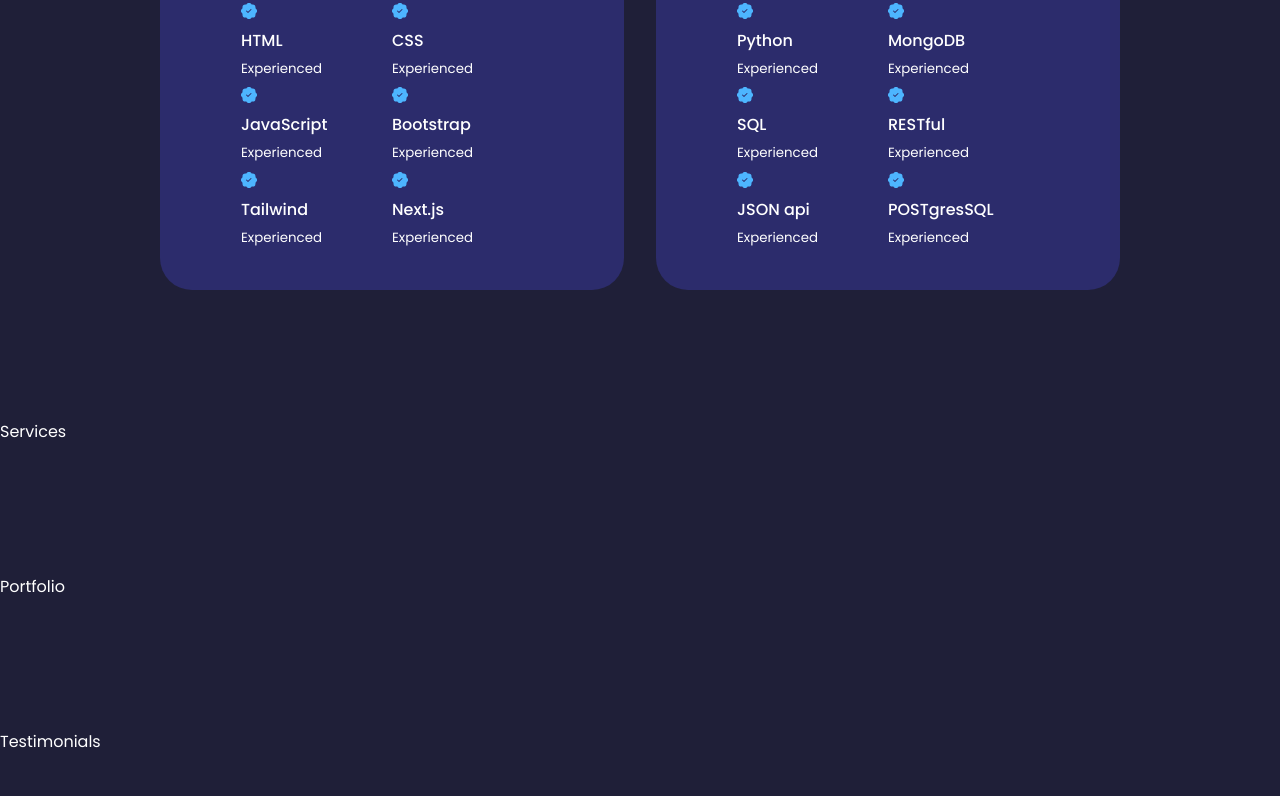
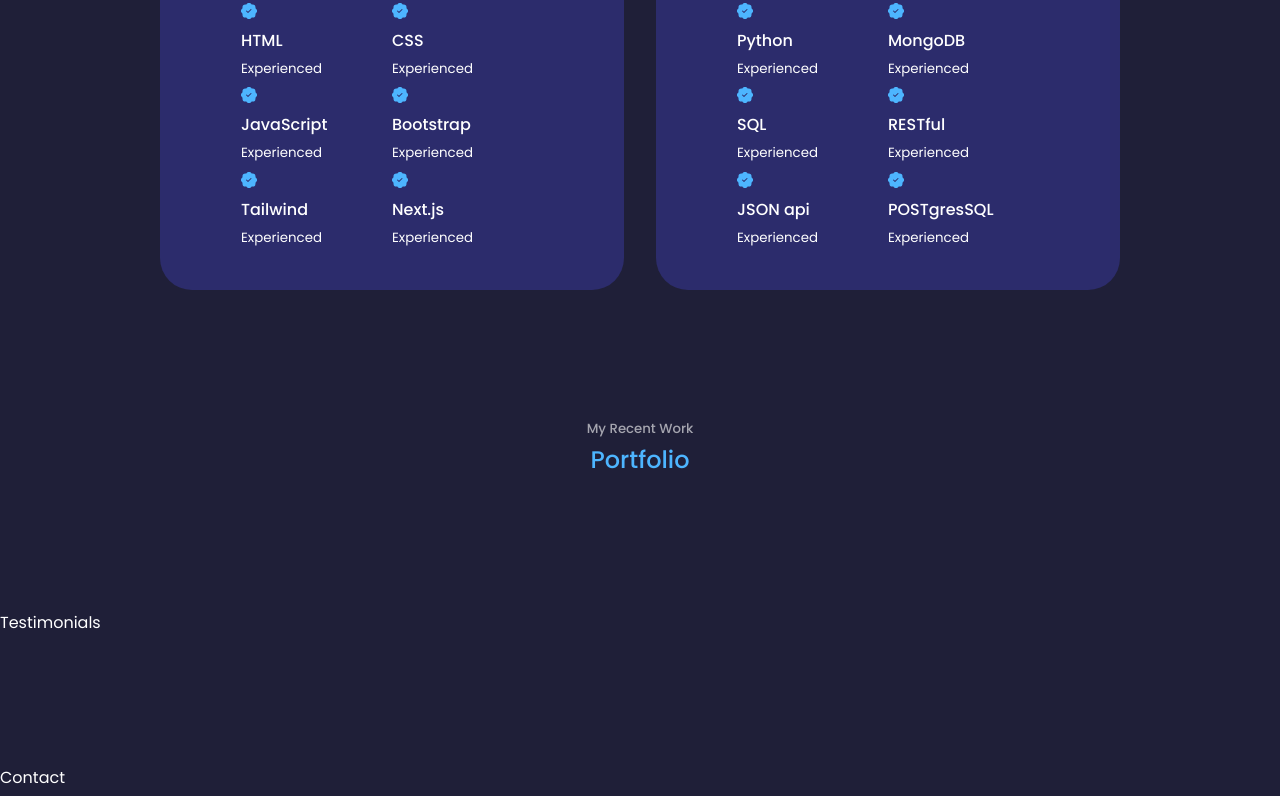
Before and after one commit to mdamapong/Porfolio, a React (Create React App) app: page / in a window 1280 px wide. Shown: the part 1824-2620 px from the top of the page. Built offline with nearby package versions, Linux system fonts and the light colour scheme.

Commit message:
delete service start on portfolio

```diff
--- a/src/App.jsx
+++ b/src/App.jsx
@@ -3,7 +3,6 @@
 import Nav from './components/nav/Nav';
 import About from './components/about/About';
 import Experience from './components/experience/Experience';
-import Services from './components/service/Services';
 import Portfolio from './components/portfolio/Portfolio';
 import Testimonials from './components/testimonials/Testimonials';
 import Contact from './components/contact/Contact';
@@ -16,7 +15,6 @@
       <Nav />
       <About />
       <Experience />
-        <Services />
       <Portfolio />
       <Testimonials />
       <Contact />
--- a/src/components/about/About.jsx
+++ b/src/components/about/About.jsx
@@ -14,9 +14,9 @@
 
       <div className='container about__container'>
         <div className='about__me'>
-          <div className='about__me-image'>
+          {/* <div className='about__me-image'>
             <img src={ME} alt="About Image" />
-          </div>
+          </div> */}
         </div>
 
         <div className='about__content'>
--- a/src/components/portfolio/Portfolio.jsx
+++ b/src/components/portfolio/Portfolio.jsx
@@ -3,7 +3,15 @@
 
 const Portfolio = () => {
   return (
-    <section id='portfolio'>Portfolio</section>
+    <section id='portfolio'>
+      <h5> My Recent Work </h5>
+      <h2>Portfolio</h2>
+      <div className='container portfolio__container'>
+        <article className='portfolio__item'>
+
+        </article>
+      </div>
+    </section>
   )
 }
 
--- a/src/components/service/Services.jsx
+++ /dev/null
@@ -1,10 +0,0 @@
-import React from 'react';
-import './services.css';
-
-const Services = () => {
-  return (
-    <section id='services'>Services</section>
-  )
-}
-
-export default Services
```
Also changed, not shown: src/components/service/services.css (deleted). Lines whose indentation alone changed are shown as unchanged.
